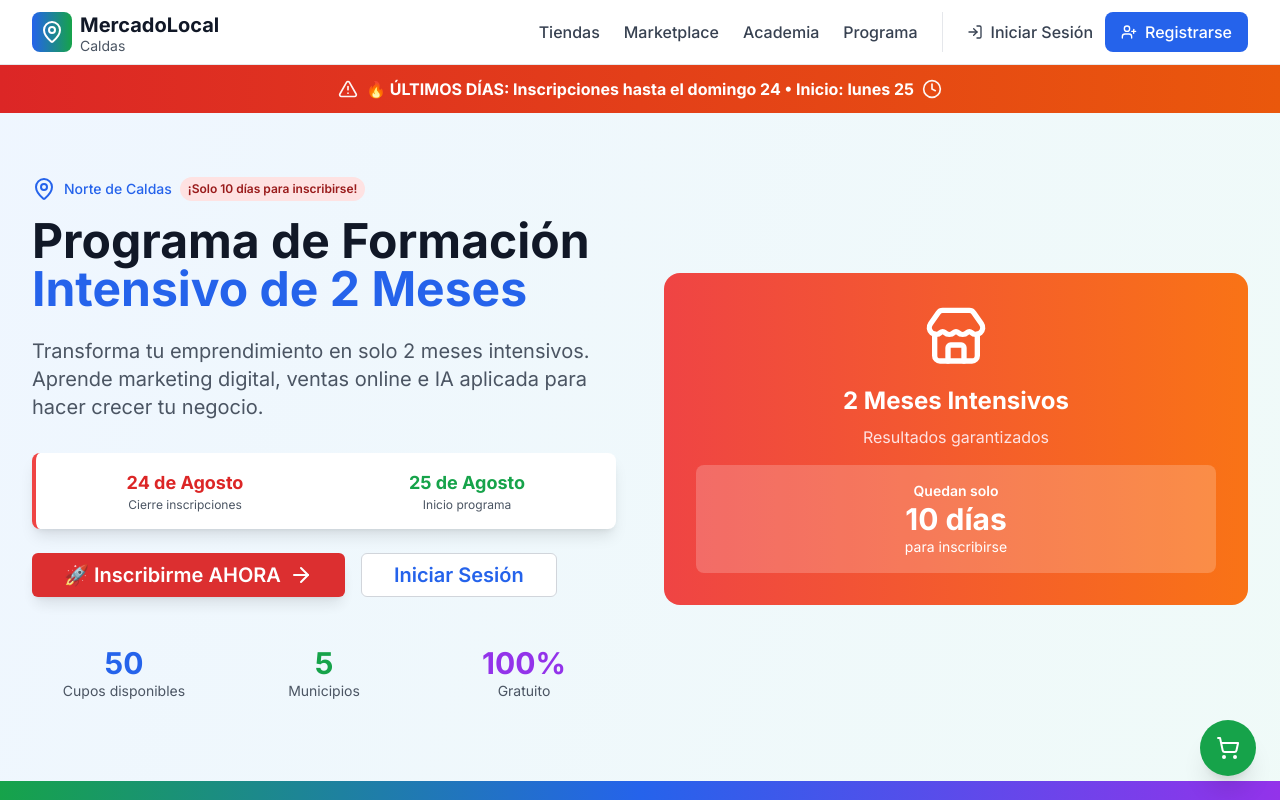
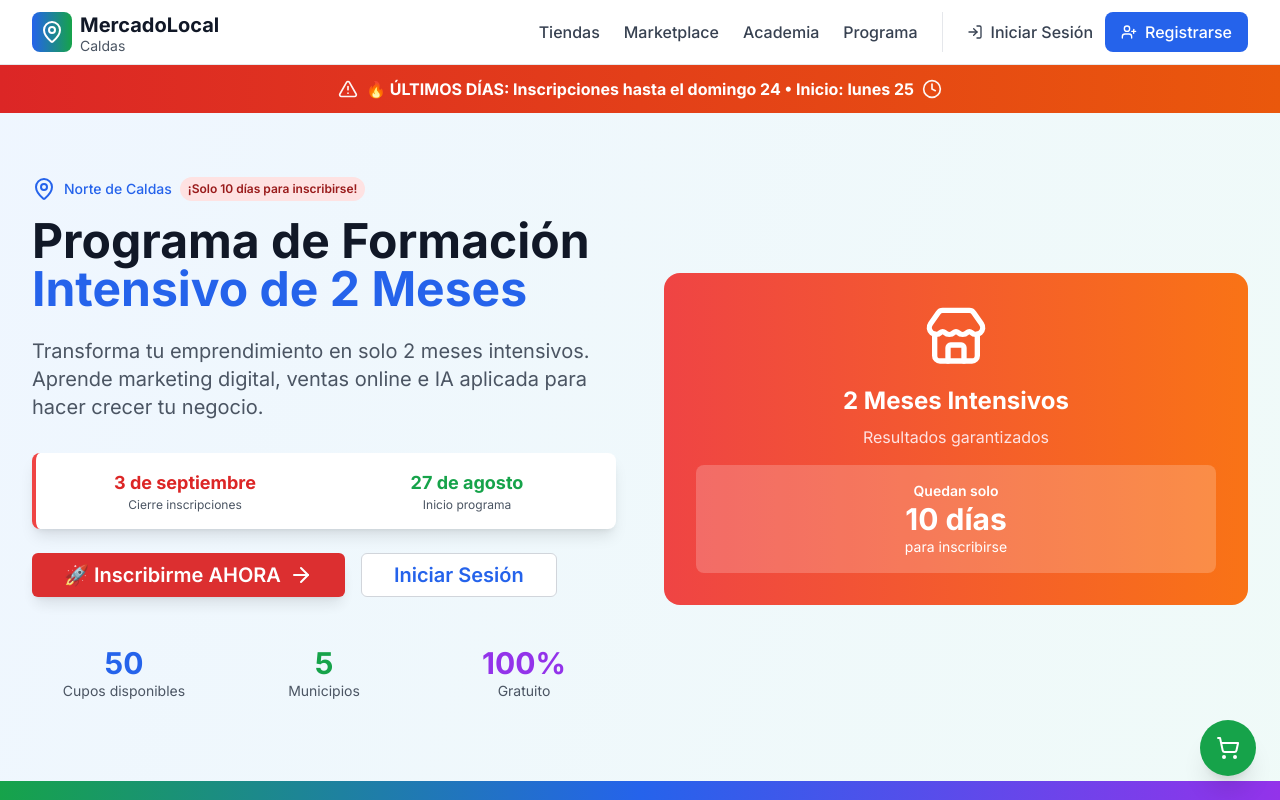
Before and after one commit to juanchorojasb/mercadolocal0825, a Next.js app: page / in a window 1280 px wide. Shown: the top 800 px of the page. Built offline with nearby package versions, Linux system fonts and the light colour scheme.

Commit message:
feat: update program dates and duration
- Cierre inscripciones: 24 Agosto → 3 septiembre
- Inicio programa: 25 Agosto → 27 agosto
- Duración programa: 6 meses → 2 meses
- Updated across all pages and components

```diff
--- a/app/api/chat/route.ts
+++ b/app/api/chat/route.ts
@@ -34,7 +34,7 @@
 - **Inscripciones:** Hasta el domingo 24
 - **Entrevistas:** 9, 10 y 11 de agosto de 2025
 - **Inicio del programa:** lunes 25
-- **Duración:** 6 meses de acompañamiento
+- **Duración:** 2 meses de acompañamiento
 
 ¿Necesitas información sobre alguna fecha específica?`;
   }
--- a/app/courses/nivel-1/page.tsx
+++ b/app/courses/nivel-1/page.tsx
@@ -12,7 +12,7 @@
       {
         id: 1,
         title: "Mentalidad Emprendedora",
-        date: "Lunes 25 de Agosto",
+        date: "Martes 27 de agosto",
         time: "7:00 PM - 9:00 PM",
         status: "available",
         topics: [
--- a/app/courses/nivel-3/page.tsx
+++ b/app/courses/nivel-3/page.tsx
@@ -74,7 +74,7 @@
       resources: [
         "Template Presentación E-commerce",
         "Certificado Digital",
-        "Plan Escalamiento 6 meses"
+        "Plan Escalamiento 2 meses"
       ],
       status: "coming-soon"
     }
--- a/app/onboarding/planes/page.tsx
+++ b/app/onboarding/planes/page.tsx
@@ -59,7 +59,7 @@
     precioOriginal: 8500000,
     descripcion: 'Programa especial GRATUITO para el Norte de Caldas',
     caracteristicas: [
-      '6 meses de formación integral',
+      '2 meses de formación integral',
       'Academia IA especializada',
       'Mentorías personalizadas',
       'Tienda online incluida',
--- a/app/onboarding/programa/page.tsx
+++ b/app/onboarding/programa/page.tsx
@@ -133,7 +133,7 @@
                 <div className="text-center bg-gray-50 rounded-lg p-6">
                   <Clock className="w-12 h-12 text-blue-600 mx-auto mb-3" />
                   <h3 className="font-semibold text-gray-900 mb-2">Duración</h3>
-                  <p className="text-gray-600">6 meses intensivos</p>
+                  <p className="text-gray-600">2 meses intensivos</p>
                   <p className="text-sm text-gray-500">Enero - Junio 2025</p>
                 </div>
                 <div className="text-center bg-gray-50 rounded-lg p-6">
@@ -377,7 +377,7 @@
                 className="mt-1 mr-3 h-4 w-4 text-green-600 focus:ring-green-500 border-gray-300 rounded"
               />
               <label htmlFor="compromiso" className="text-sm text-gray-700">
-                <strong>Me comprometo a:</strong> Participar activamente en el programa por 6 meses,
+                <strong>Me comprometo a:</strong> Participar activamente en el programa por 2 meses,
                 asistir a las sesiones programadas, implementar los aprendizajes en mi emprendimiento
                 y contribuir al fortalecimiento del ecosistema emprendedor del Norte de Caldas.
               </label>
--- a/app/page.tsx
+++ b/app/page.tsx
@@ -51,11 +51,11 @@
               <div className="bg-white rounded-lg shadow-lg p-4 mb-6 border-l-4 border-red-500">
                 <div className="grid grid-cols-2 gap-4 text-center">
                   <div>
-                    <div className="text-lg font-bold text-red-600">24 de Agosto</div>
+                    <div className="text-lg font-bold text-red-600">3 de septiembre</div>
                     <div className="text-xs text-gray-600">Cierre inscripciones</div>
                   </div>
                   <div>
-                    <div className="text-lg font-bold text-green-600">25 de Agosto</div>
+                    <div className="text-lg font-bold text-green-600">27 de agosto</div>
                     <div className="text-xs text-gray-600">Inicio programa</div>
                   </div>
                 </div>
@@ -281,7 +281,7 @@
           </p>
           <Link href="/sign-up">
             <Button size="lg" className="bg-red-600 hover:bg-red-700 text-white px-8 py-3 text-lg font-semibold shadow-lg animate-pulse">
-              🚨 Inscribirme Antes del 24 de Agosto
+              🚨 Inscribirme Antes del 3 de septiembre
               <ArrowRight className="ml-2 h-5 w-5" />
             </Button>
           </Link>
--- a/app/planes/page.tsx
+++ b/app/planes/page.tsx
@@ -180,7 +180,7 @@
             <ul className="space-y-3 mb-6">
               <li className="flex items-center text-sm">
                 <Check className="h-4 w-4 text-yellow-300 mr-2 flex-shrink-0" />
-                6 meses de formación integral
+                2 meses de formación integral
               </li>
               <li className="flex items-center text-sm">
                 <Check className="h-4 w-4 text-yellow-300 mr-2 flex-shrink-0" />
```
